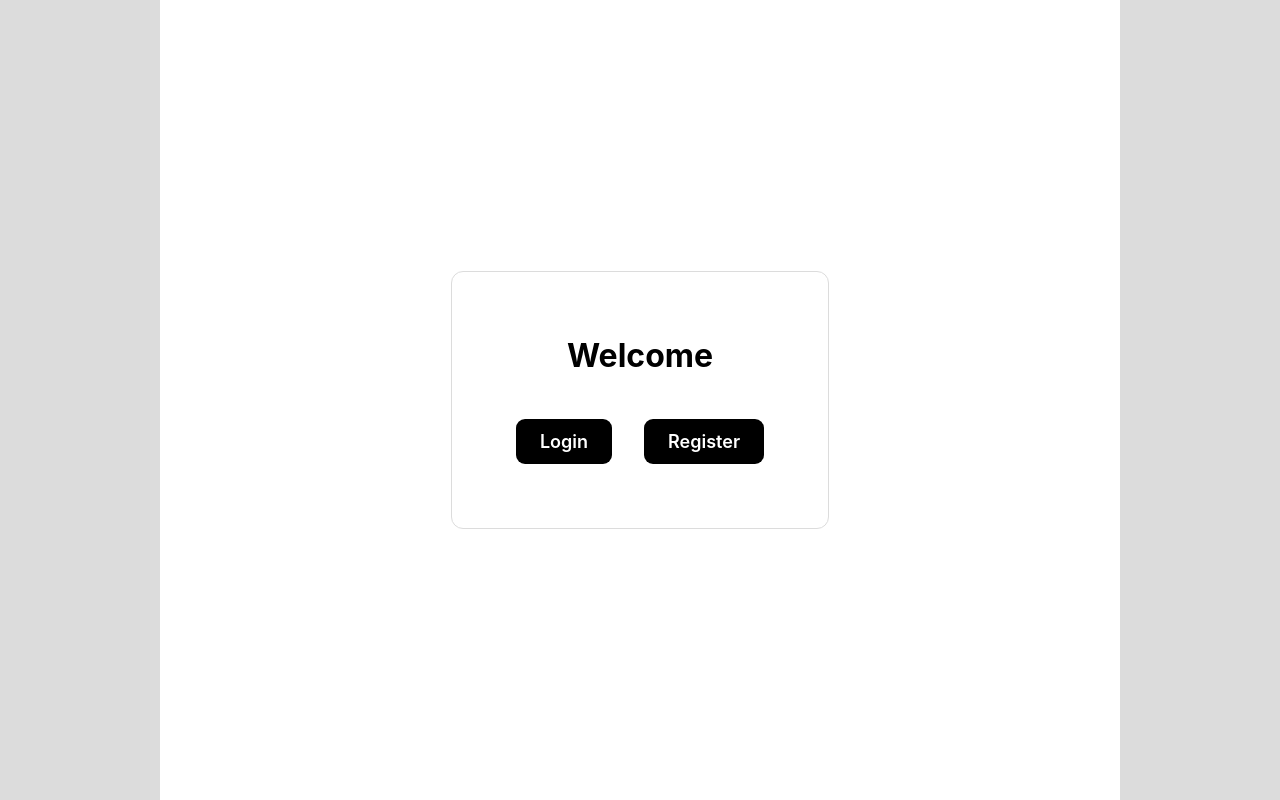
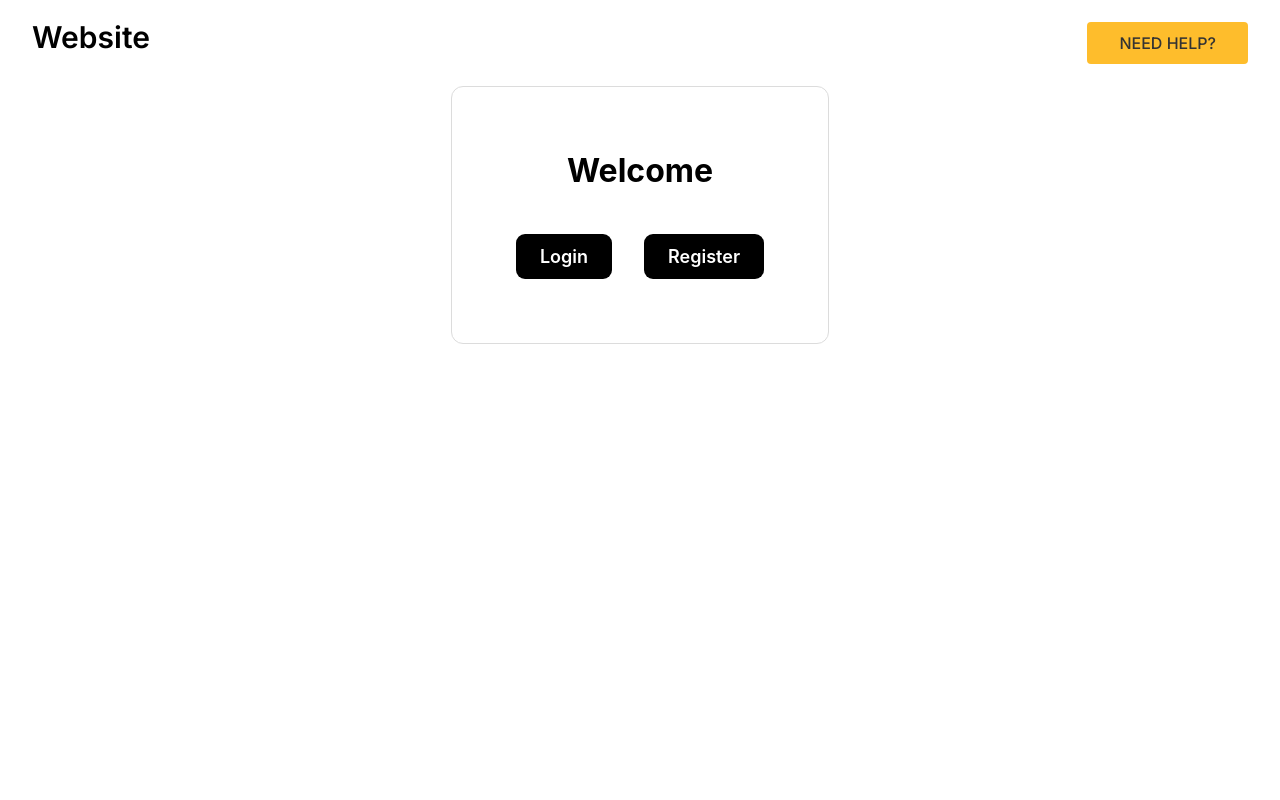
Before and after one commit to dimanrikalov/DiaDraw-Task, a React (Create React App) app in the folder client/: page / in a window 1280 px wide. Built offline with nearby package versions, Linux system fonts and the light colour scheme.

Commit message:
Modified the routes inside the app component

```diff
--- a/client/src/App.js
+++ b/client/src/App.js
@@ -1,8 +1,10 @@
 import styles from './App.module.css';
+import { HomeScreen } from './components/HomeScreen/HomeScreen';
 import { LoginScreen } from './components/LoginScreen/LoginScreen';
 import { VerifyAccount } from './components/VerifyAccount/VerifyAccount';
 import { UserScreen } from './components/UserScreen/UserScreen';
 import { TableScreen } from './components/TableScreen/TableScreen';
+import { ConfirmationScreen } from './components/ConfirmationScreen/ConfirmationScreen';
 
 import {
 	createBrowserRouter,
@@ -11,7 +13,7 @@ import {
 	Route,
 	RouterProvider,
 } from 'react-router-dom';
-import { HomeScreen } from './components/HomeScreen/HomeScreen';
+
 
 function App() {
 	const router = createBrowserRouter(
@@ -20,18 +22,34 @@ function App() {
 				<Route index element={<HomeScreen />} />
 				<Route path="/login" element={<LoginScreen />} />
 				<Route path="/register" element={<LoginScreen />} />
-				<Route path="/verify" element={<VerifyAccount />} />		{/* add route guard */}
-				<Route path="/user" element={<UserScreen />} /> 			{/* add route guard */}
-				<Route path="/login-entries" element={<TableScreen />} /> 	{/* add route guard */}
+				<Route
+					path="/verify-mobile"
+					element={<VerifyAccount toVerify={'mobile'} />}
+				/>{' '}
+				<Route
+					path="/verify-email"
+					element={<VerifyAccount toVerify={'email'} />}
+				/>{' '}
+				<Route path="/confirm-mobile" element={<ConfirmationScreen toVerify={'mobile'} />} />{' '}
+				<Route path="/confirm-email" element={<ConfirmationScreen toVerify={'email'} />} />{' '}
+				{/* add route guard */}
+				<Route path="/user" element={<UserScreen />} />{' '}
+				{/* add route guard */}
+				<Route path="/login-entries" element={<TableScreen />} />{' '}
+				{/* add route guard */}
 			</Route>
 		)
 	);
 
 	return (
 		<div className={styles.App}>
-			<div className={styles['inner-wrapper']}>
+			<header className={styles.header}>
+				<p className={styles.title}>Website</p>
+				<a href="#">NEED HELP?</a>
+			</header>
+			<main>
 				<RouterProvider router={router} />
-			</div>
+			</main>
 		</div>
 	);
 }
--- a/client/src/App.module.css
+++ b/client/src/App.module.css
@@ -1,18 +1,40 @@
 @import url('./reset.css');
 @import url('./constants.css');
+@import url('./fonts.css');
 
-
-body, .inner-wrapper {
-  background-color: var(--grey-background);
-  display: flex;
-  flex-direction: column;
-  align-items: center;
+.App {
+	display: flex;
+	flex-direction: column;
+	align-items: center;
+	justify-content: center;
 }
 
-.inner-wrapper {
-  background-color: var(--white-background);
-  justify-content: center;
-  height: 100vh;
-  width: 75vw;
+.header {
+	display: flex;
+	justify-content: space-between;
 
+	align-items: center;
+	width: 100%;
+	padding: 16px 32px;
 }
+
+.header .title {
+	font-family: 'Inter';
+	font-style: normal;
+	font-weight: 600;
+	font-size: 30px;
+	line-height: 140.62%;
+}
+
+.header a {
+  font-family: 'Inter';
+  font-style: normal;
+  font-weight: 500;
+  font-size: 16px;
+  line-height: 0px;
+  text-decoration: none;
+  color: #333333;
+  background-color: var(--yellow-help);
+  border-radius: 4px;
+  padding: 21px 32px;
+}
--- a/client/src/constants.css
+++ b/client/src/constants.css
@@ -7,4 +7,5 @@
     --black-text: #201c1c;
     --blue-text: #6665fc;
     --red-error: #ff4800;
+    --yellow-help: #FEBD2C;
 }
```
